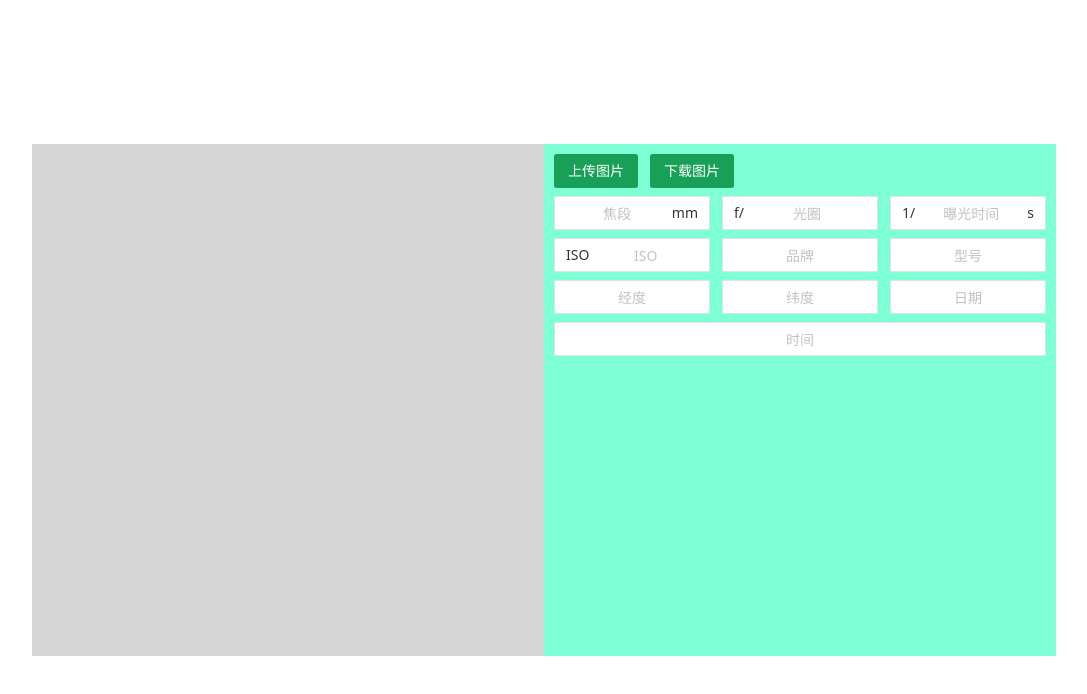
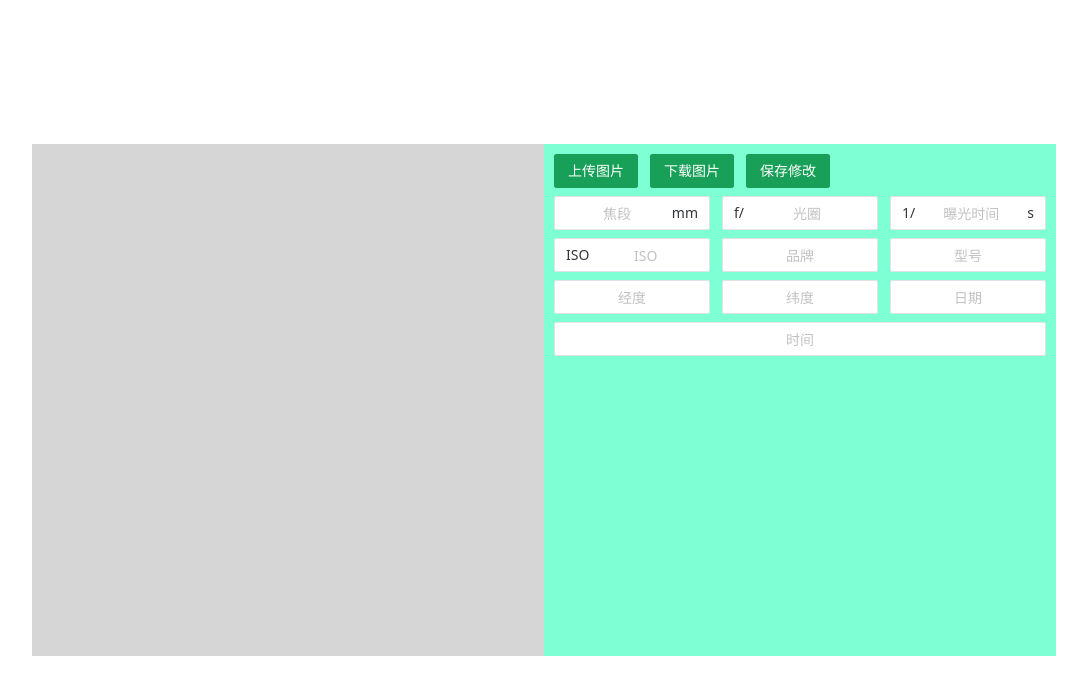
Before and after one commit to Cyancat000/PhotoWaterMark, a Vue app: page / in a window 1280 px wide. Shown: the top 694 px of the page, without its empty margins (96-1183 px from the left). Built offline with nearby package versions, Linux system fonts and the light colour scheme.

Commit message:
feat: 输入自订数值后点击按钮重新渲染

```diff
--- a/src/components/CanvasEditor.vue
+++ b/src/components/CanvasEditor.vue
@@ -14,6 +14,9 @@
           </n-upload>
           <n-button @click="handleExport" type="primary">
             下载图片
+          </n-button>
+          <n-button @click="handleReRender" type="primary">
+            保存修改
           </n-button>
 
         </n-space>
@@ -179,6 +182,10 @@ const handleCleanStage = () => {
   stage.destroyChildren()
 }
 
+const handleReRender = () => {
+  setTextContent(['device', { type: 'param', align: 'right' }, 'date', { type: 'location', align: 'right' }])
+}
+
 // Methods Definition Section
 
 const createFrameLayer = () => {
@@ -199,7 +206,7 @@ const createFrameLayer = () => {
   frameLayer.moveDown()
   frameLayer.add(frameBackground)
 
-  // Create Text
+  // Create Text Element
   textList.push(new Konva.Text({
     x: unitLength * 4,
     y: unitLength * 102 + photo.y(),
@@ -232,13 +239,14 @@ const createFrameLayer = () => {
 
   photo.opacity(0.5)
 
-  textList.forEach(i=>{
-    setTextContent(['device', {type:'param', align: 'right'}, 'date', {type: 'location', align: 'right'}])
+  textList.forEach(i => {
+    setTextContent(['device', { type: 'param', align: 'right' }, 'date', { type: 'location', align: 'right' }])
     frameLayer.add(i)
   })
 
 }
 
+// 转换数字经纬度为度分秒
 const convertToDMS = (value: number, type: string) => {
   // 获取绝对值
   const absolute = Math.abs(value);
@@ -265,7 +273,7 @@ const convertToDMS = (value: number, type: string) => {
 
 // 转换undefined为空字符串
 const undefinedToBlankString = (obj: string | undefined) => {
-  return obj === undefined? "" : obj
+  return obj === undefined ? "" : obj
 }
 
 // 获取所需要的格式化字符串
@@ -283,11 +291,11 @@ const getFormatString = (type: textType) => {
 }
 
 // 设置文本元素的内容与偏移
-const setTextContent = (textTypeList: Array<textType | {type: textType, align: "middle" | "right"}>) => {
-  textTypeList.forEach((item, index)=>{
-    if(typeof(item) === 'string'){
+const setTextContent = (textTypeList: Array<textType | { type: textType, align: "middle" | "right" }>) => {
+  textTypeList.forEach((item, index) => {
+    if (typeof (item) === 'string') {
       textList[index].text(getFormatString(item))
-    }else{
+    } else {
       textList[index].text(getFormatString(item.type))
       textList[index].offsetX(textList[index].getTextWidth())
     }
```
